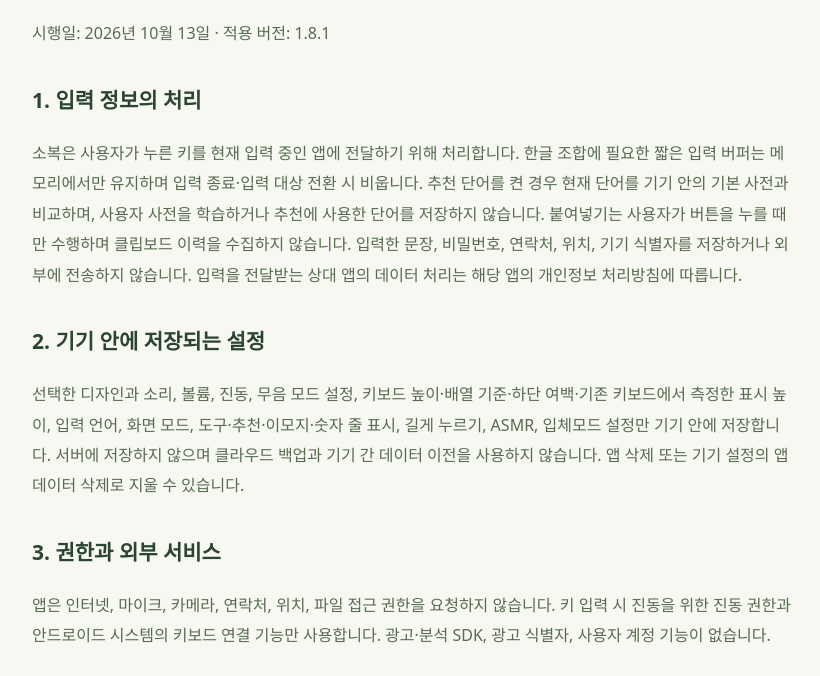
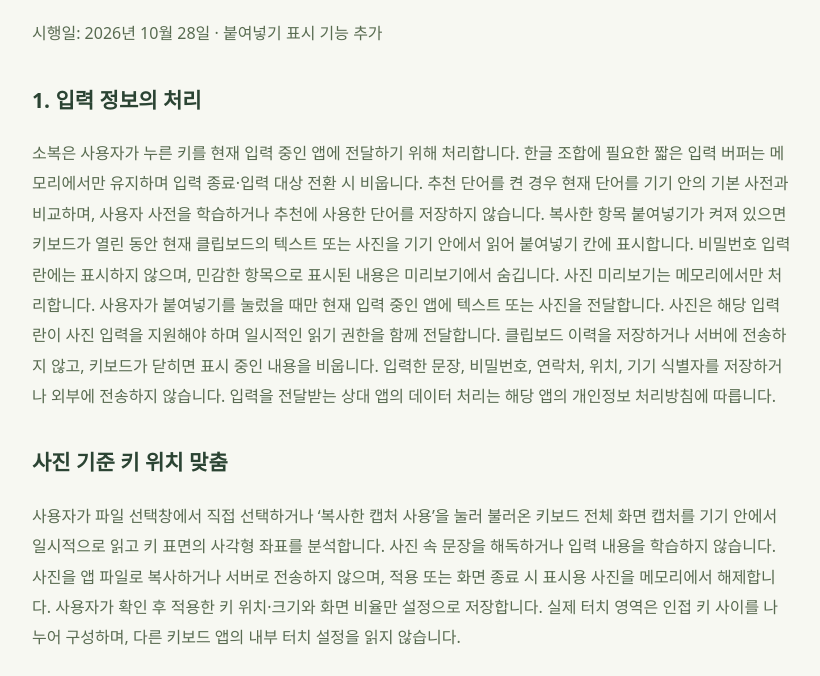
Before and after one commit to junh000/sobok-privacy, a plain HTML site: page index.html in a window 1280 px wide. Shown: the part 124-800 px from the top of the page, without its empty margins (228-1048 px from the left). Drawn offline with Linux system fonts and the light colour scheme.

Commit message:
Update privacy policy for local clipboard preview and photo keyboard matching

```diff
--- a/index.html
+++ b/index.html
@@ -1,8 +1,8 @@
 <!doctype html><html lang="ko"><head><meta charset="utf-8"><meta name="viewport" content="width=device-width,initial-scale=1"><title>소복 개인정보 처리방침</title><style>body{font:16px/1.9 system-ui,sans-serif;color:#2b4433;background:#f7f8f2;max-width:760px;margin:60px auto;padding:0 25px}h1{font-size:32px}h2{font-size:21px;margin-top:32px}p{color:#586b50}.draft{padding:18px;background:#fff2d7;border-radius:12px;color:#735d36}a{color:#355a41}</style></head><body>
 
-<h1>소복 개인정보 처리방침</h1><p>시행일: 2026년 10월 13일 · 적용 버전: 1.8.1</p>
-<h2>1. 입력 정보의 처리</h2><p>소복은 사용자가 누른 키를 현재 입력 중인 앱에 전달하기 위해 처리합니다. 한글 조합에 필요한 짧은 입력 버퍼는 메모리에서만 유지하며 입력 종료·입력 대상 전환 시 비웁니다. 추천 단어를 켠 경우 현재 단어를 기기 안의 기본 사전과 비교하며, 사용자 사전을 학습하거나 추천에 사용한 단어를 저장하지 않습니다. 붙여넣기는 사용자가 버튼을 누를 때만 수행하며 클립보드 이력을 수집하지 않습니다. 입력한 문장, 비밀번호, 연락처, 위치, 기기 식별자를 저장하거나 외부에 전송하지 않습니다. 입력을 전달받는 상대 앱의 데이터 처리는 해당 앱의 개인정보 처리방침에 따릅니다.</p>
-<h2>2. 기기 안에 저장되는 설정</h2><p>선택한 디자인과 소리, 볼륨, 진동, 무음 모드 설정, 키보드 높이·배열 기준·하단 여백·기존 키보드에서 측정한 표시 높이, 입력 언어, 화면 모드, 도구·추천·이모지·숫자 줄 표시, 길게 누르기, ASMR, 입체모드 설정만 기기 안에 저장합니다. 서버에 저장하지 않으며 클라우드 백업과 기기 간 데이터 이전을 사용하지 않습니다. 앱 삭제 또는 기기 설정의 앱 데이터 삭제로 지울 수 있습니다.</p>
+<h1>소복 개인정보 처리방침</h1><p>시행일: 2026년 10월 28일 · 붙여넣기 표시 기능 추가</p>
+<h2>1. 입력 정보의 처리</h2><p>소복은 사용자가 누른 키를 현재 입력 중인 앱에 전달하기 위해 처리합니다. 한글 조합에 필요한 짧은 입력 버퍼는 메모리에서만 유지하며 입력 종료·입력 대상 전환 시 비웁니다. 추천 단어를 켠 경우 현재 단어를 기기 안의 기본 사전과 비교하며, 사용자 사전을 학습하거나 추천에 사용한 단어를 저장하지 않습니다. 복사한 항목 붙여넣기가 켜져 있으면 키보드가 열린 동안 현재 클립보드의 텍스트 또는 사진을 기기 안에서 읽어 붙여넣기 칸에 표시합니다. 비밀번호 입력란에는 표시하지 않으며, 민감한 항목으로 표시된 내용은 미리보기에서 숨깁니다. 사진 미리보기는 메모리에서만 처리합니다. 사용자가 붙여넣기를 눌렀을 때만 현재 입력 중인 앱에 텍스트 또는 사진을 전달합니다. 사진은 해당 입력란이 사진 입력을 지원해야 하며 일시적인 읽기 권한을 함께 전달합니다. 클립보드 이력을 저장하거나 서버에 전송하지 않고, 키보드가 닫히면 표시 중인 내용을 비웁니다. 입력한 문장, 비밀번호, 연락처, 위치, 기기 식별자를 저장하거나 외부에 전송하지 않습니다. 입력을 전달받는 상대 앱의 데이터 처리는 해당 앱의 개인정보 처리방침에 따릅니다.</p>
+<h2>사진 기준 키 위치 맞춤</h2><p>사용자가 파일 선택창에서 직접 선택하거나 ‘복사한 캡처 사용’을 눌러 불러온 키보드 전체 화면 캡처를 기기 안에서 일시적으로 읽고 키 표면의 사각형 좌표를 분석합니다. 사진 속 문장을 해독하거나 입력 내용을 학습하지 않습니다. 사진을 앱 파일로 복사하거나 서버로 전송하지 않으며, 적용 또는 화면 종료 시 표시용 사진을 메모리에서 해제합니다. 사용자가 확인 후 적용한 키 위치·크기와 화면 비율만 설정으로 저장합니다. 실제 터치 영역은 인접 키 사이를 나누어 구성하며, 다른 키보드 앱의 내부 터치 설정을 읽지 않습니다.</p><h2>2. 기기 안에 저장되는 설정</h2><p>선택한 디자인과 소리, 볼륨, 진동, 무음 모드 설정, 키보드 높이·배열 기준·하단 여백·기존 키보드에서 측정한 표시 높이·시스템 하단 높이·숫자 줄 유무·상단 도구 높이·하단 여백, 입력 언어, 화면 모드, 사진 기준 키 위치·크기·화면 비율, 도구·추천·이모지·숫자 줄·복사한 항목 표시, 길게 누르기, ASMR, 입체모드 설정만 기기 안에 저장합니다. 서버에 저장하지 않으며 클라우드 백업과 기기 간 데이터 이전을 사용하지 않습니다. 앱 삭제 또는 기기 설정의 앱 데이터 삭제로 지울 수 있습니다.</p>
 <h2>3. 권한과 외부 서비스</h2><p>앱은 인터넷, 마이크, 카메라, 연락처, 위치, 파일 접근 권한을 요청하지 않습니다. 키 입력 시 진동을 위한 진동 권한과 안드로이드 시스템의 키보드 연결 기능만 사용합니다. 광고·분석 SDK, 광고 식별자, 사용자 계정 기능이 없습니다.</p>
 <h2>4. 개인정보의 공유 및 보유</h2><p>키보드 입력 내용을 자동으로 수집·서버 보관·판매하거나 제3자에게 공유하지 않습니다. 기기에 저장된 설정은 사용자가 삭제할 때까지 유지됩니다.</p>
 <h2>5. 이용자의 선택</h2><p>앱에서 소리와 진동을 끄거나 설정을 초기화할 수 있습니다. 안드로이드 설정에서 소복 키보드를 언제든 비활성화할 수 있습니다. 소복의 체험 입력란에 적은 글도 외부로 전송하거나 영구 저장하지 않습니다.</p>
```
